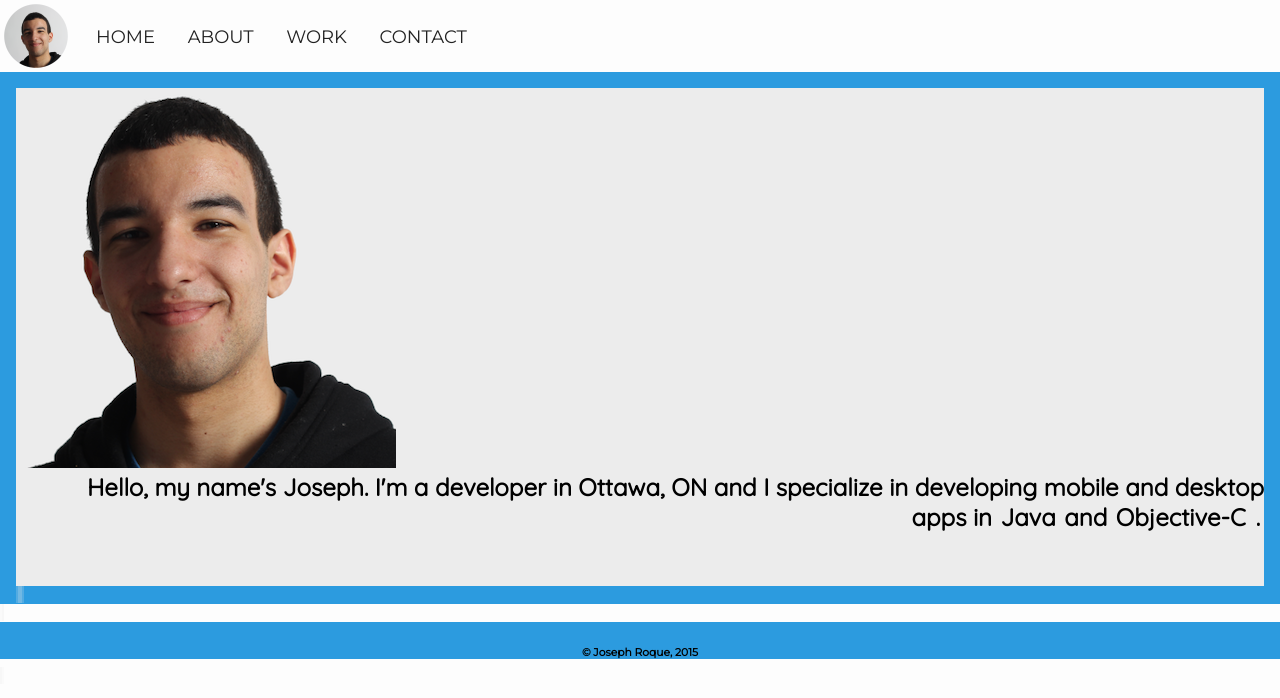
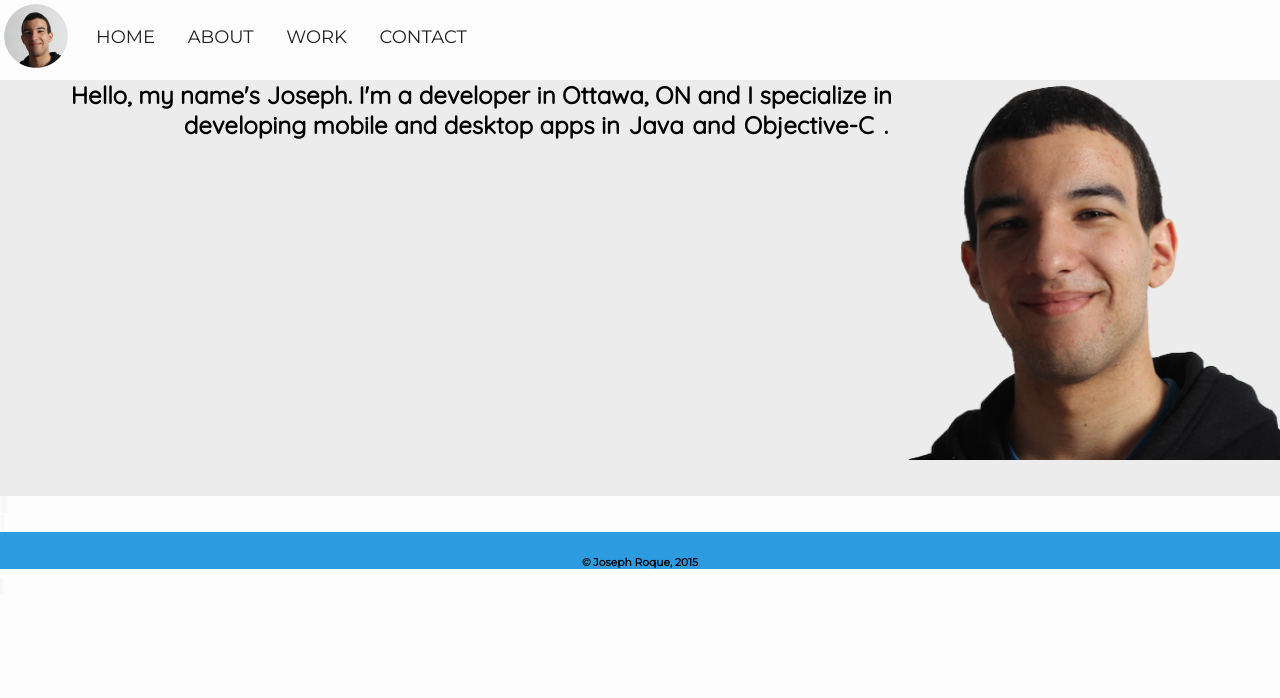
Before and after one commit to joseph-roque/joseph-roque.github.io, a Jekyll site: the page built from index.html, in a window 1280 px wide. Shown: the top 698 px of the page. Built offline with Jekyll 4.4.1, drawn with Linux system fonts in a browser that asks for light colours; nearby versions of some CDN libraries.

Commit message:
fixing layout

```diff
--- a/css/main.css
+++ b/css/main.css
@@ -104,15 +104,12 @@ img.nav-profile-img {
 .uppercase {text-transform: uppercase;}
 
 #content {
-    background:#2c9bdf;
-    padding-top:88px;
-    padding-left:16px;
-    padding-right:16px;
-    float:left;
+    padding-top:80px
 }
 
-.vertically-centered-banner-outer {display:table; height:380px; overflow:hidden;}
-.vertically-centered-banner-inner {display:table-cell; vertical-align: middle;}
+.index-vertically-centered-banner-outer {display:table; height:380px; overflow:hidden;}
+.index-vertically-centered-banner-inner {display:table-cell; vertical-align: middle;}
+
 
 .index-main-banner {
     background:#ECECEC;
@@ -124,6 +121,17 @@ img.nav-profile-img {
     padding-left:10px;
     margin:0;
     text-align:right;
+    height:380px;
+}
+
+.index-main-banner img {
+    width:380px;
+    height:380px;
+    float:right;
+}
+
+.index-absolute-center {
+    height:380px;
 }
 
 .split-wrapper {
@@ -189,8 +197,8 @@ footer.site-footer {
         display:inline;
     }
 
-    .vertically-centered-banner-outer {display:table; height:auto; overflow:hidden;}
-    .vertically-centered-banner-inner {display:table-cell; vertical-align: middle;}
+    .index-vertically-centered-banner-outer {display:table; height:300px; overflow:hidden;}
+    .index-vertically-centered-banner-inner {display:table-cell; vertical-align: middle;}
 
     .index-main-banner {
         height:300px;
--- a/index.html
+++ b/index.html
@@ -10,7 +10,7 @@ is_home: true
 
 <div id="top"></div>
 <div class="index-main-banner">
-    <img src="assets/jroque_headshot_380x380.png" alt="Joseph Roque headshot" />
+    <img src="{{ base }}/assets/jroque_headshot_380x380_nobackground.png" alt="Joseph Roque headshot" />
     <div class="index-vertically-centered-banner-outer">
         <div class="index-vertically-centered-banner-inner">
             <h1>Hello, my name's Joseph. I'm a developer in Ottawa, ON and I specialize in developing mobile and desktop apps in <strong>Java</strong> and <span style="white-space: nowrap;"><strong>Objective-C<strong></span>.</h1>
```
